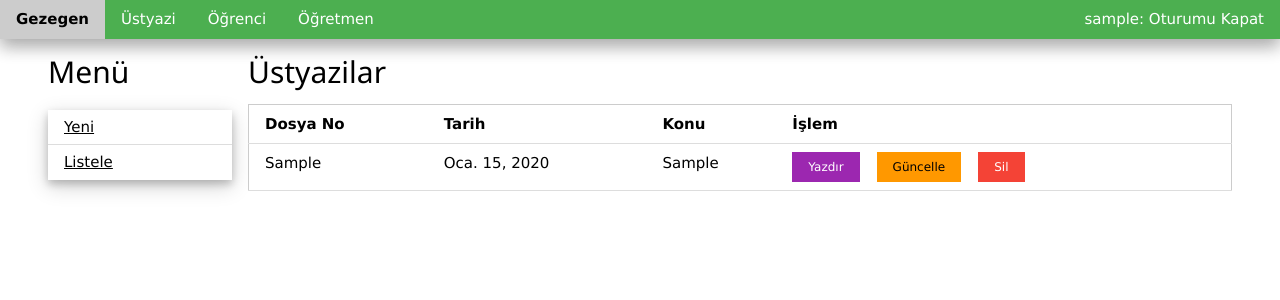
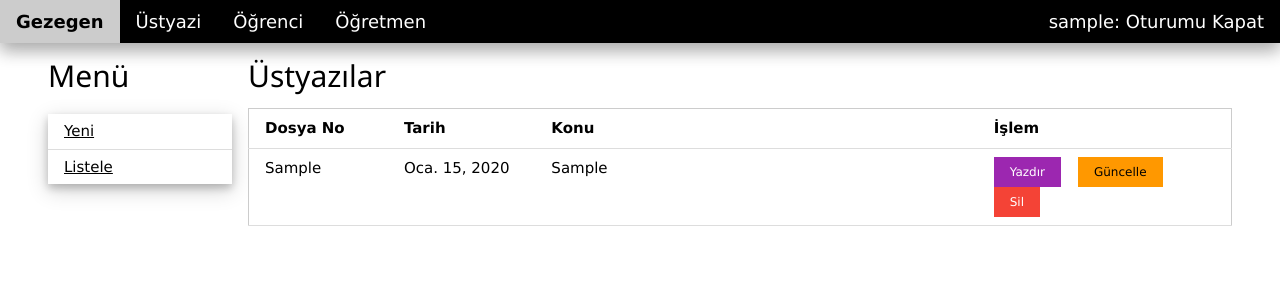
Before and after one commit to hkizilhan/gezegen, a Django app: page /ustyazi/ in a window 1280 px wide. Shown: the top 300 px of the page. Run offline with Django 3.2, Linux system fonts and the light colour scheme; a user stored in the database is signed in; tables that the repository leaves empty hold one stand-in row (values such as "Sample post").

Commit message:
color change

```diff
--- a/home/templates/home/base.html
+++ b/home/templates/home/base.html
@@ -28,7 +28,7 @@
 
 <body>
 
-    <ul class="w3-navbar w3-green w3-card-8">
+    <ul class="w3-navbar w3-black w3-card-8  w3-large">
             <li><b><a class="" href="http://localhost:8000/">Gezegen</a></b> </li>
 
             <li> <a href="/ustyazi">Üstyazi</a>  </li>
--- a/ustyazi/templates/ustyazi/ustyazi_list.html
+++ b/ustyazi/templates/ustyazi/ustyazi_list.html
@@ -21,11 +21,16 @@
 
   <div class="w3-col l10">
 
-<h2>Üstyazilar</h2>
+<h2>Üstyazılar</h2>
 
 
 
 <table class="w3-table-all w3-hoverable">
+    <col style="width:15%">
+    <col style="width:15%">
+    <col style="width:45%">
+    <col style="width:35%">
+
     <thead>
         <tr>
             <th class="">Dosya No</th>
```
